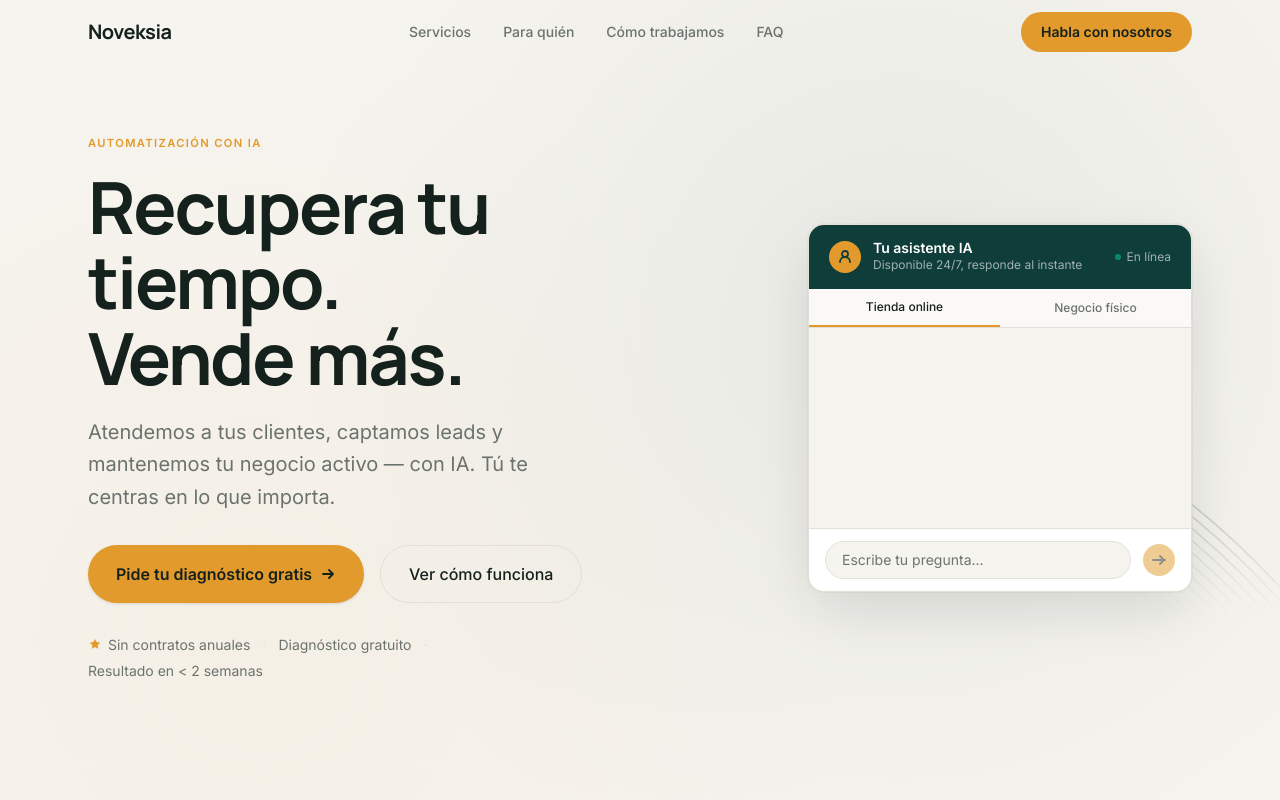
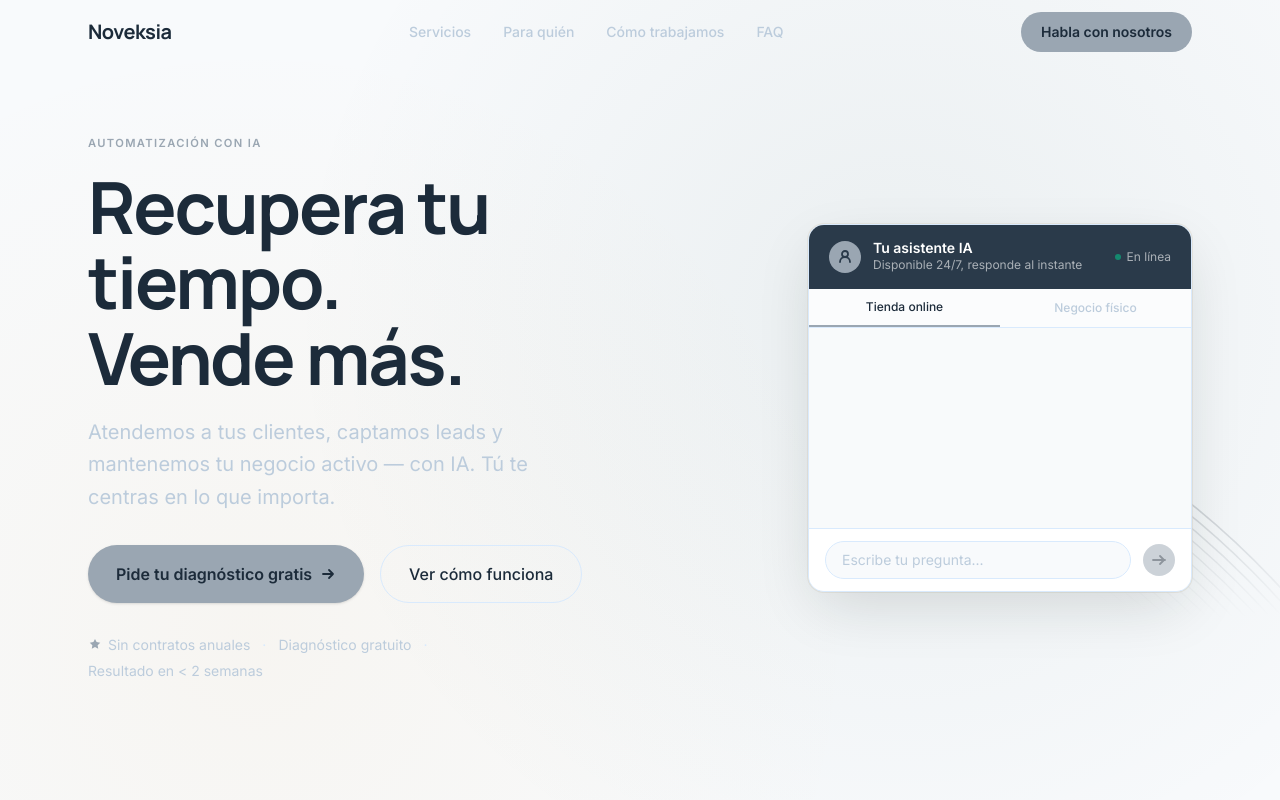
Before and after one commit to Noveksia/Noveksia-WebSite, a Next.js app: page / in a window 1280 px wide. Shown: the top 800 px of the page. Built offline with nearby package versions, Linux system fonts and the light colour scheme.

Commit message:
change color palette to blue-gray monochromatic

```diff
--- a/app/globals.css
+++ b/app/globals.css
@@ -2,18 +2,18 @@
 
 /* ─── Design tokens ─────────────────────────────────────────────────────── */
 :root {
-  --ink:    #15211C;
-  --paper:  #F6F4EF;
-  --honey:  #E29A2C;
-  --teal:   #0F3D3A;
-  --muted:  #6B736E;
-  --line:   #E3DFD6;
+  --ink:    #1C2B3A;
+  --paper:  #F8FAFC;
+  --honey:  #9AA6B2;
+  --teal:   #2A3A4A;
+  --muted:  #BCCCDC;
+  --line:   #D9EAFD;
 
   /* Derivados utilitarios */
-  --honey-10: #E29A2C1A;
-  --honey-20: #E29A2C33;
-  --ink-80:   #15211CCC;
-  --teal-90:  #0F3D3AE6;
+  --honey-10: #9AA6B21A;
+  --honey-20: #9AA6B233;
+  --ink-80:   #1C2B3ACC;
+  --teal-90:  #2A3A4AE6;
 }
 
 /* ─── Tailwind v4 theme mapping ─────────────────────────────────────────── */
```
